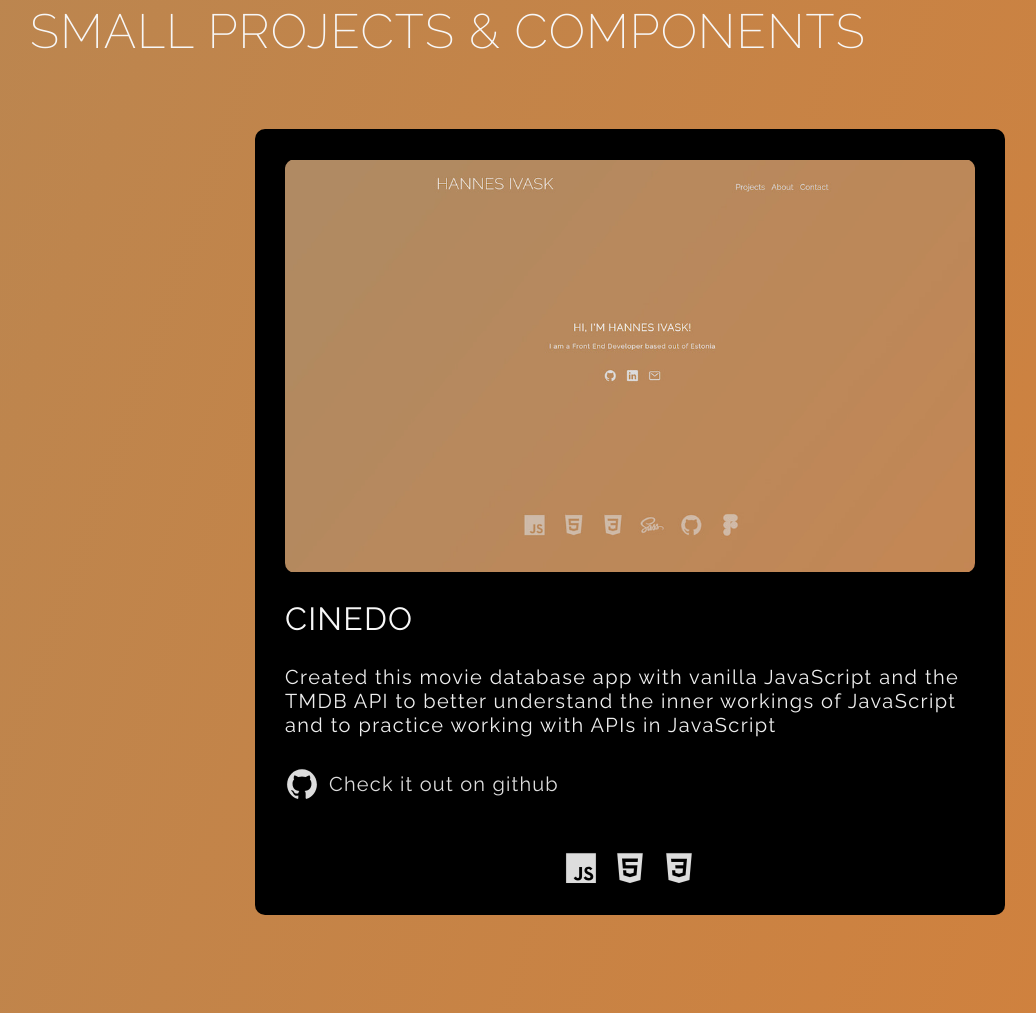
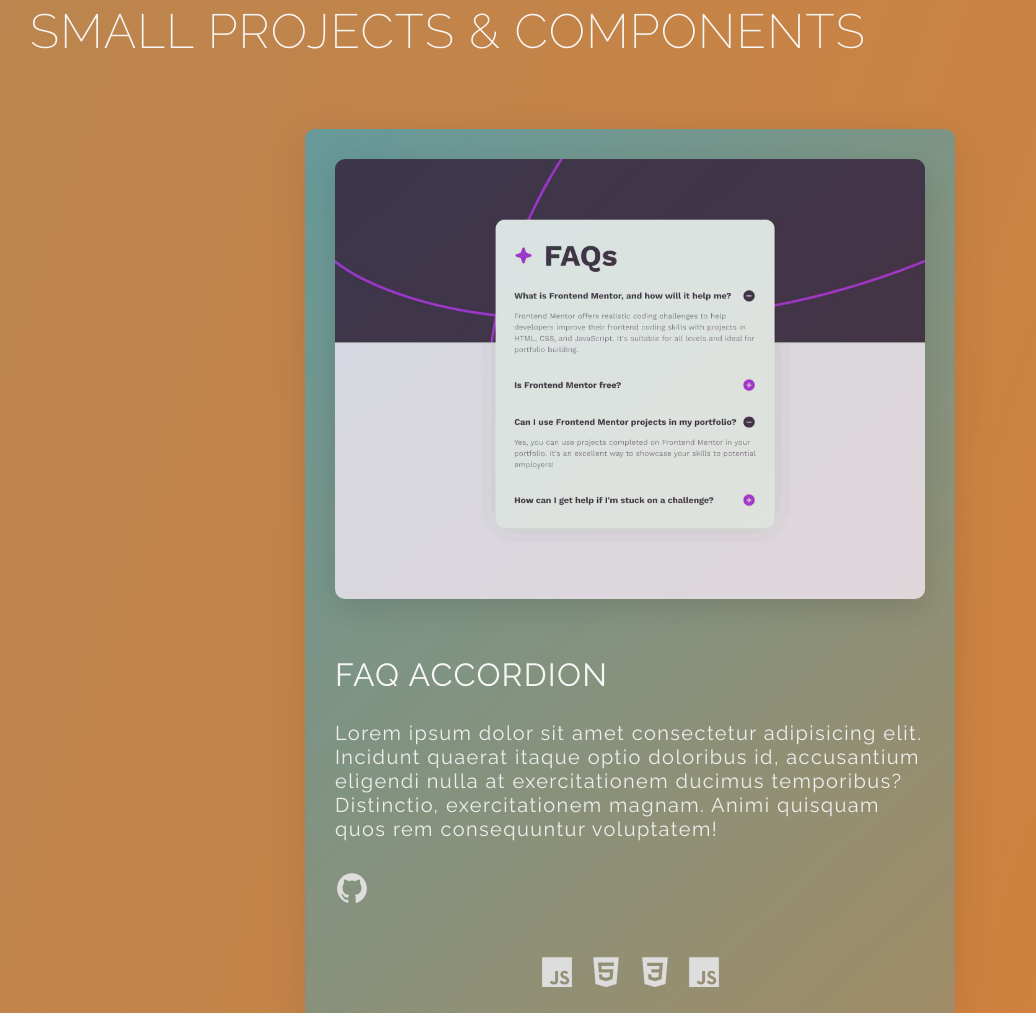
Before and after one commit to hannesivask/hannesivask, a website built with Parcel: page index.html in a window 1280 px wide. Shown: the part 2120-3133 px from the top of the page, without its empty margins (10-1046 px from the left). Built offline with nearby package versions, Linux system fonts and the light colour scheme.

Commit message:
Update: Update card design and added compressed images

```diff
--- a/index.html
+++ b/index.html
@@ -162,27 +162,30 @@
 
       <div class="carousel">
         <div class="card">
-          <a href="#" class="card__link">
+          <a
+            href="https://faq-accordion-hannes.netlify.app/"
+            class="card__link"
+          >
             <img
-              src="src/img/screenshot-project-1-small.jpg"
-              alt="A screenshot of the Cinedo page"
+              src="src/img/component-1-small.jpg"
+              alt="A screenshot of the component"
               class="card__image"
             />
           </a>
           <div class="info-box">
-            <h3 class="info-box__title heading-tertiary">Cinedo</h3>
+            <h3 class="info-box__title heading-tertiary">FAQ Accordion</h3>
             <p class="info-box__text paragraph">
-              Created this movie database app with vanilla JavaScript and the
-              TMDB API to better understand the inner workings of JavaScript and
-              to practice working with APIs in JavaScript
+              Lorem ipsum dolor sit amet consectetur adipisicing elit. Incidunt
+              quaerat itaque optio doloribus id, accusantium eligendi nulla at
+              exercitationem ducimus temporibus? Distinctio, exercitationem
+              magnam. Animi quisquam quos rem consequuntur voluptatem!
             </p>
             <a
-              href="https://github.com/hannesivask/cinedo"
+              href="https://github.com/hannesivask/faq-accordion"
               target="_blank"
               class="info-box__link"
               ><ion-icon class="info-box__icon" name="logo-github"></ion-icon
-              >Check it out on github</a
-            >
+            ></a>
             <div class="icon-box">
               <ion-icon
                 class="icon-box__icon"
@@ -190,10 +193,46 @@
               ></ion-icon>
               <ion-icon class="icon-box__icon" name="logo-html5"></ion-icon>
               <ion-icon class="icon-box__icon" name="logo-css3"></ion-icon>
-              <!-- <ion-icon class="icon-box__icon" name="logo-sass"></ion-icon> -->
+              <ion-icon
+                class="icon-box__icon"
+                name="logo-javascript"
+              ></ion-icon>
             </div>
           </div>
         </div>
+
+        <!-- <div class="card">
+          <a href="#" class="card__link">
+            <img
+              src="src/img/component-2-small.jpg"
+              alt="A screenshot of the component"
+              class="card__image"
+            />
+          </a>
+          <div class="info-box">
+            <h3 class="info-box__title heading-tertiary">QR Component</h3>
+            <p class="info-box__text paragraph">
+              Lorem ipsum dolor sit amet consectetur adipisicing elit. Expedita
+              veniam veritatis ipsum animi rerum assumenda cumque hic quos
+              itaque dicta non voluptate at in, obcaecati quas incidunt saepe
+              beatae laudantium!
+            </p>
+            <a
+              href="https://github.com/hannesivask/qr-comoponent"
+              target="_blank"
+              class="info-box__link"
+              ><ion-icon class="info-box__icon" name="logo-github"></ion-icon
+            ></a>
+            <div class="icon-box">
+              <ion-icon
+                class="icon-box__icon"
+                name="logo-javascript"
+              ></ion-icon>
+              <ion-icon class="icon-box__icon" name="logo-html5"></ion-icon>
+              <ion-icon class="icon-box__icon" name="logo-css3"></ion-icon>
+            </div>
+          </div>
+        </div> -->
       </div>
     </section>
 
--- a/src/scss/base/_animations.scss
+++ b/src/scss/base/_animations.scss
@@ -9,3 +9,48 @@
     background-position: 0% 50%;
   }
 }
+
+@keyframes tonext {
+  75% {
+    left: 0;
+  }
+  95% {
+    left: 100%;
+  }
+  98% {
+    left: 100%;
+  }
+  99% {
+    left: 0;
+  }
+}
+
+@keyframes tostart {
+  75% {
+    left: 0;
+  }
+  95% {
+    left: -300%;
+  }
+  98% {
+    left: -300%;
+  }
+  99% {
+    left: 0;
+  }
+}
+
+@keyframes snap {
+  96% {
+    scroll-snap-align: center;
+  }
+  97% {
+    scroll-snap-align: none;
+  }
+  99% {
+    scroll-snap-align: none;
+  }
+  100% {
+    scroll-snap-align: center;
+  }
+}
--- a/src/scss/components/_card.scss
+++ b/src/scss/components/_card.scss
@@ -1,23 +1,42 @@
 .card {
-  background-color: var(--color-black);
-  border-radius: var(--border-radius-medium);
-  max-width: 75rem;
   display: flex;
   flex-direction: column;
   gap: 3rem;
   padding: 3rem;
+  max-width: 65rem;
+
+  // background-color: var(--color-transparent-white);
+  background-image: var(--gradient-primary);
+  background-size: 300% 200%;
+  border-radius: var(--border-radius-medium);
+  box-shadow: var(--box-shadow-tiny);
 
   &__link {
     display: inline-block;
     width: 100%;
+    height: 44rem;
+    margin-bottom: 3rem;
+    opacity: 75%;
+
+    border-radius: var(--border-radius-medium);
+    box-shadow: var(--box-shadow-small);
     overflow: hidden;
-    border-radius: var(--border-radius-medium);
+
+    perspective: 10rem;
+
+    transition: all 0.3s;
+
+    &:hover {
+      opacity: 90%;
+      box-shadow: var(--box-shadow-big);
+      transform: translateY(-0.1rem);
+    }
   }
 
   &__image {
     width: 100%;
     height: 100%;
-    object-fit: contain;
+    object-fit: cover;
   }
 
   & .info-box {
--- a/src/scss/components/_project-box.scss
+++ b/src/scss/components/_project-box.scss
@@ -12,7 +12,7 @@
 
   animation: gradient 15s ease infinite;
   padding: 5rem;
-  border-radius: -var(--border-radius-medium);
+  border-radius: var(--border-radius-medium);
 
   &:not(:last-child) {
     margin-bottom: 10rem;
@@ -20,7 +20,7 @@
 
   &__link {
     width: 50%;
-    box-shadow: var(--box-shadow-small);
+    box-shadow: var(--box-shadow-medium);
     overflow: hidden;
     opacity: 75%;
 
```
Also changed, not shown: src/css/main.css, src/img/component-1-small.jpg (added), src/img/component-1.png (added), src/img/component-2-small.jpg (added), src/img/component-2.png (added), 1 other file.
